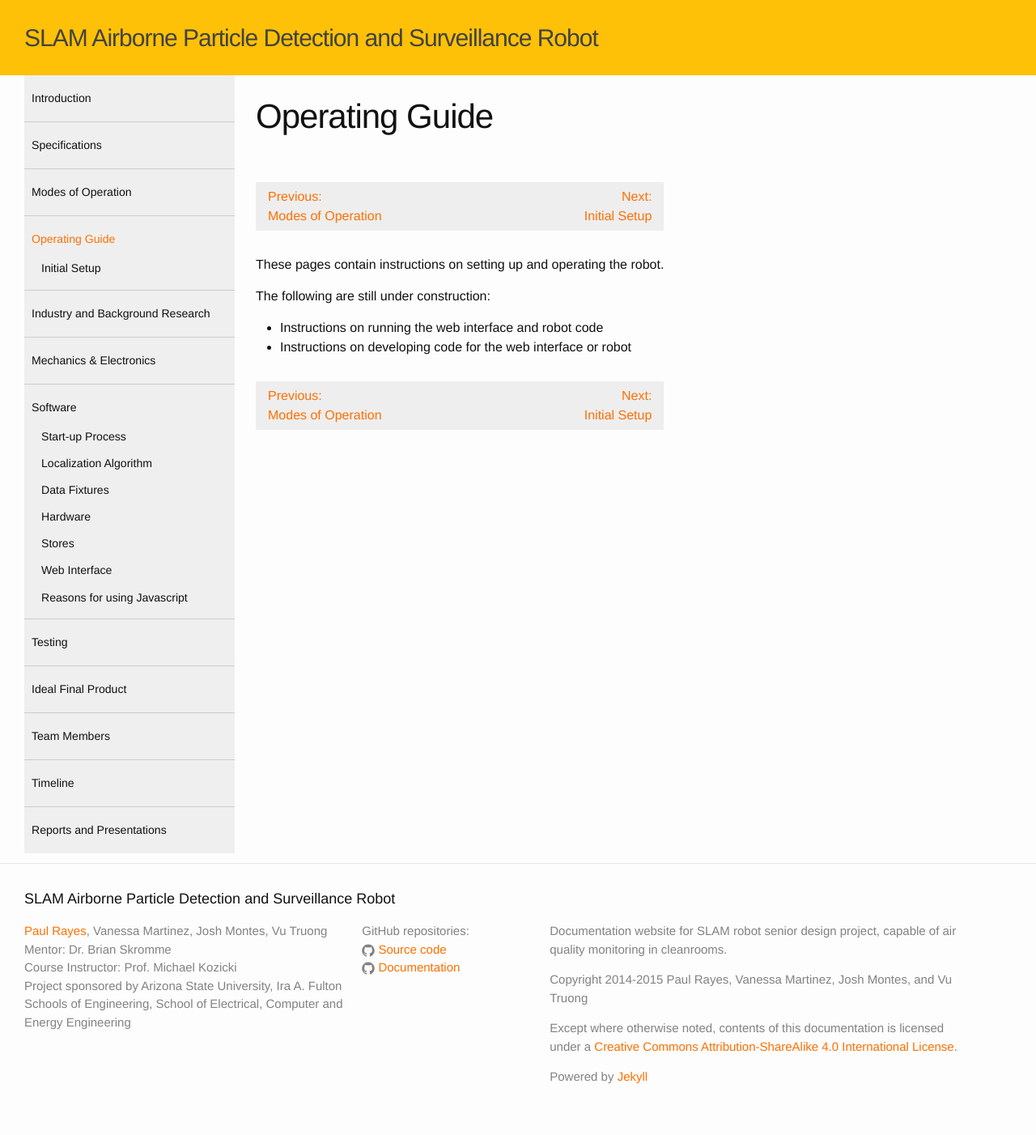
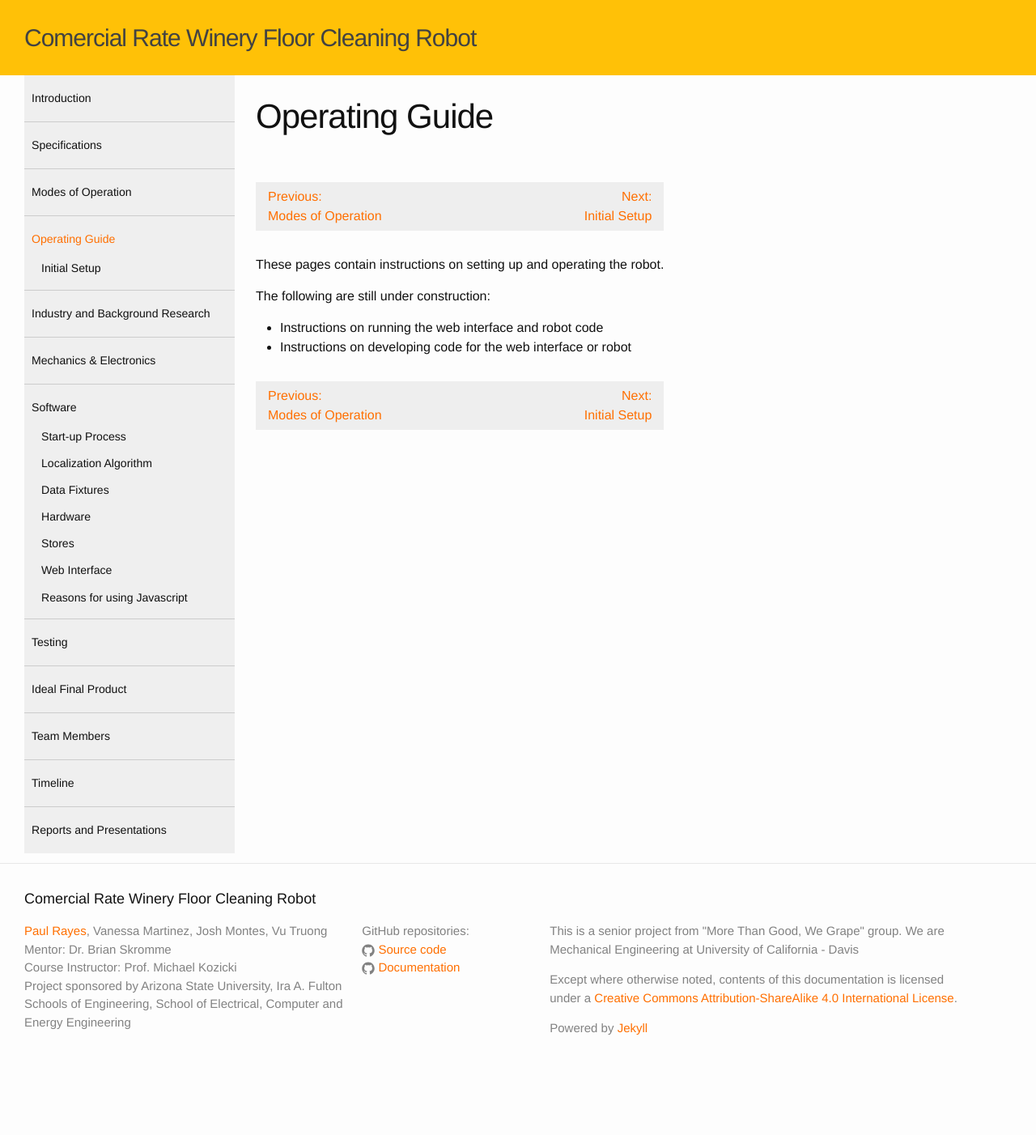
Before and after one commit to quangdai1406/quangdai1406.github.io, a Jekyll site: the page built from 006-operating/000-default.md, in a window 1280 px wide. Shown: the whole page at 81% size. Built offline with Jekyll 4.4.1, drawn with Linux system fonts in a browser that asks for light colours; after the commit the page ends 1342 px from its top, so only the background shows below that.

Commit message:
Update _config.yml

```diff
--- a/_config.yml
+++ b/_config.yml
@@ -1,15 +1,19 @@
+# Welcome to Jekyll!
+#
+# This config file is meant for settings that affect your whole blog, values
+# which you are expected to set up once and rarely need to edit after that.
+# For technical reasons, this file is *NOT* reloaded automatically when you use
+# 'jekyll serve'. If you change this file, please restart the server process.
+
 # Site settings
-title: SLAM Airborne Particle Detection and Surveillance Robot
-email: paul@rayes.io
+title: Comercial Rate Winery Floor Cleaning Robot
+email: daitran@ucdavis.edu
 description: > # this means to ignore newlines until "baseurl:"
-  Documentation website for SLAM robot senior design project,
-  capable of air quality monitoring in cleanrooms.
-copyright: Copyright 2014-2015 Paul Rayes, Vanessa Martinez, Josh Montes, and Vu Truong
-baseurl: "" # the subpath of your site, e.g. /blog/
+  This is a senior project from "More Than Good, We Grape" group. We are Mechanical Engineering at University of California - Davis
+baseurl: "" # the subpath of your site, e.g. /blog
 url: "" # the base hostname & protocol for your site
+
+github_username:  quangdai1406
 
 # Build settings
 markdown: kramdown
-
-sass:
-  style: compressed
```
